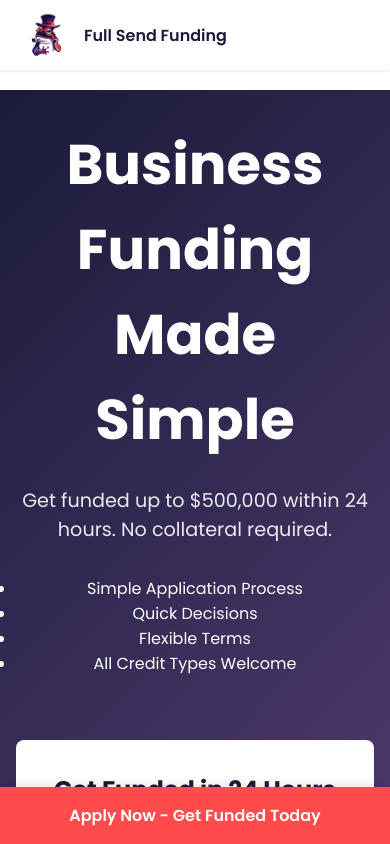
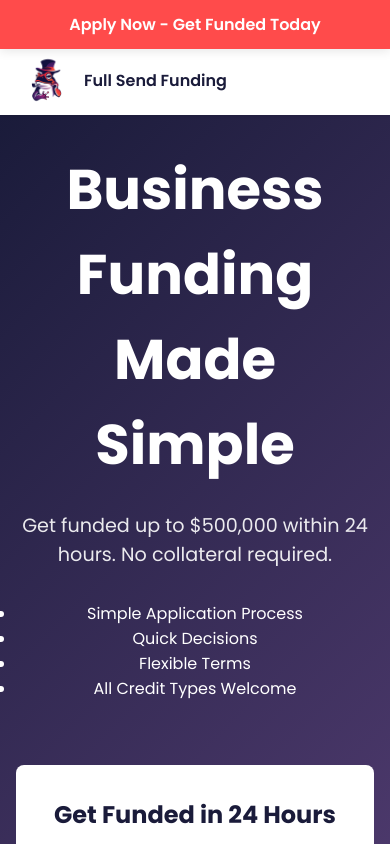
Before and after one commit to TravisYule/fullsendfunding, a React (Create React App) app: page / in a window 390 px wide. Shown: the top 844 px of the page. Built offline with nearby package versions, Linux system fonts and the light colour scheme.

Commit message:
Move mobile apply button to top and adjust header spacing

```diff
--- a/src/App.js
+++ b/src/App.js
@@ -21,11 +21,11 @@ import ScrollToTop from './components/ScrollToTop/ScrollToTop';
 import Terms from './components/Terms/Terms';
 
 const MainContent = styled.main`
-  padding-top: 118px; // TopBar height (28px) + HeaderContainer height (90px)
+  padding-top: 118px;
 
   @media (max-width: ${props => props.theme.breakpoints.mobile}) {
-    padding-top: 90px; // Adjusted for mobile header height
-    padding-bottom: 70px; // Add padding for mobile apply button
+    padding-top: 115px;
+    padding-bottom: 0;
   }
 `;
 
--- a/src/components/Header/Header.jsx
+++ b/src/components/Header/Header.jsx
@@ -53,7 +53,7 @@ const HeaderContainer = styled.header`
 
   @media (max-width: ${props => props.theme.breakpoints.mobile}) {
     height: 70px;
-    top: 0;
+    top: 45px;
   }
 `;
 
@@ -230,17 +230,17 @@ const MobileApplyButton = styled(Link)`
   @media (max-width: ${props => props.theme.breakpoints.mobile}) {
     display: block;
     position: fixed;
-    bottom: 0;
+    top: 0;
     left: 0;
     right: 0;
     background: ${props => props.theme.colors.secondary};
     color: white;
     text-align: center;
-    padding: 1rem;
+    padding: 0.75rem;
     font-weight: 600;
     text-decoration: none;
-    z-index: 1000;
-    box-shadow: 0 -2px 10px rgba(0,0,0,0.1);
+    z-index: 1002;
+    box-shadow: 0 2px 10px rgba(0,0,0,0.1);
   }
 `;
 
```
